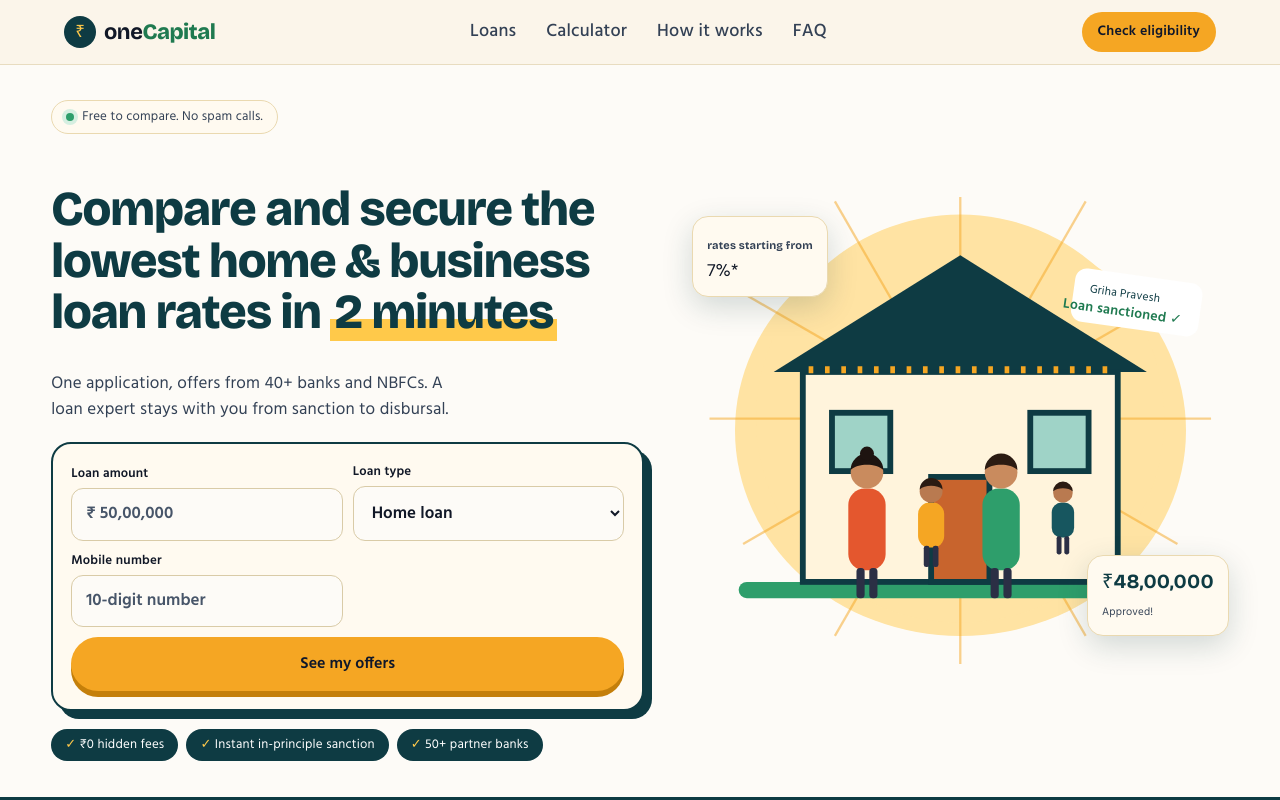
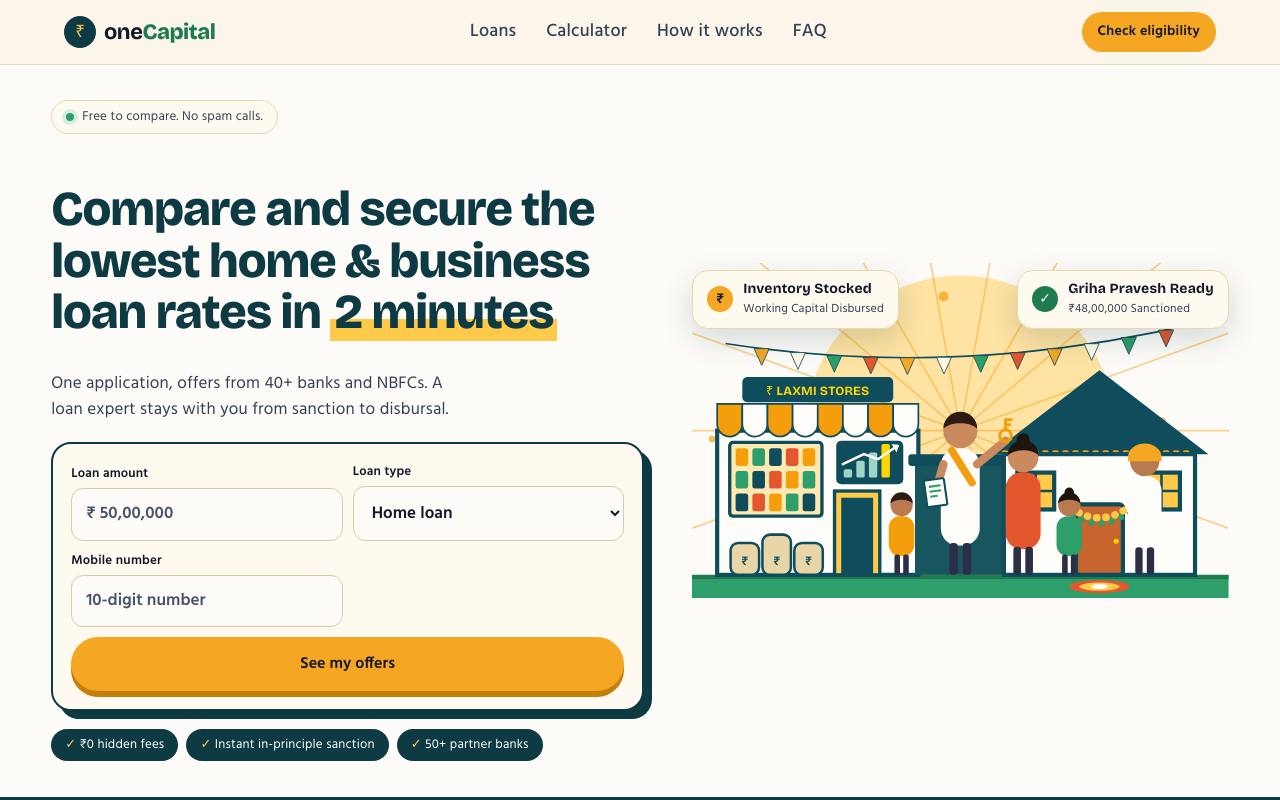
Before and after one commit to onecapitalfintech/onecapital, a React (Vite) app in the folder onecapital/: page / in a window 1280 px wide. Shown: the top 800 px of the page. Built offline with nearby package versions, Linux system fonts and the light colour scheme.

Commit message:
made changes

```diff
--- a/onecapital/src/App.jsx
+++ b/onecapital/src/App.jsx
@@ -20,24 +20,97 @@
   </g>
 );
 
-const FamilyHome = () => (
-  <svg viewBox="0 0 460 400" className="art" role="img" aria-label="Family standing outside their new home">
-    <circle cx="230" cy="190" r="175" fill="#FFE3A3" />
-    <g stroke="#F5A623" strokeWidth="2" opacity=".5">{[...Array(12)].map((_, i) => <line key={i} x1="230" y1="190" x2={230 + 215 * Math.cos((i * Math.PI) / 6)} y2={190 + 215 * Math.sin((i * Math.PI) / 6)} />)}</g>
-    <rect x="40" y="330" width="380" height="14" rx="7" fill="#2E9E6B" />
-    <path d="M70 150 L230 50 L390 150 Z" fill="#0E3B43" />
-    <rect x="95" y="150" width="270" height="180" fill="#FFF4DC" stroke="#0E3B43" strokeWidth="5" />
-    <rect x="120" y="185" width="50" height="50" fill="#9FD3C7" stroke="#0E3B43" strokeWidth="5" />
-    <rect x="290" y="185" width="50" height="50" fill="#9FD3C7" stroke="#0E3B43" strokeWidth="5" />
-    <rect x="205" y="240" width="50" height="90" fill="#C8642D" stroke="#0E3B43" strokeWidth="5" />
-    <path d="M100 148h260" stroke="#F5A623" strokeWidth="6" strokeDasharray="4 10" />
-    <Person x={150} y={250} cloth="#E4572E" head="bun" hair="#1E1410" />
-    <Person x={205} y={262} s={0.7} cloth="#F5A623" skin="#B97A50" h={55} />
-    <Person x={265} y={250} cloth="#2E9E6B" />
-    <Person x={318} y={262} s={0.6} cloth="#17565F" skin="#B97A50" h={50} />
-    <g transform="translate(330 60) rotate(8)"><rect width="110" height="46" rx="10" fill="#fff" /><text x="44" y="20" textAnchor="middle" fontSize="10" fill="#0E3B43">Griha Pravesh</text><text x="44" y="36" textAnchor="middle" fontSize="12" fontWeight="700" fill="#1F7A50">Loan sanctioned ✓</text></g>
-  </svg>
-);
+const HeroScene = () => {
+  const flags = ["#F5A623", "#FFF9E6", "#2E9E6B", "#E4572E"];
+  const bunting = [...Array(12)].map((_, i) => {
+    const t = (i + 1) / 13, u = 1 - t;
+    const x = u * u * 40 + 2 * u * t * 320 + t * t * 610;
+    const y = u * u * 96 + 2 * u * t * 140 + t * t * 70;
+    return <path key={i} d={`M${x - 9} ${y} h18 l-9 20z`} fill={flags[i % 4]} stroke="#0F4C5C" strokeWidth="1" />;
+  });
+  return (
+    <svg viewBox="0 0 640 400" className="art" role="img" aria-label="A shop and a family home side by side, with a proud family head holding house keys and loan papers">
+      {/* Festive backdrop: glowing sun + rays */}
+      <g>
+        <circle cx="320" cy="200" r="185" fill="#FFE3A3" />
+        <g stroke="#F59E0B" strokeWidth="2" opacity=".45">
+          {[...Array(18)].map((_, i) => <line key={i} x1="320" y1="200" x2={320 + 340 * Math.cos((i * Math.PI) / 9)} y2={200 + 340 * Math.sin((i * Math.PI) / 9)} />)}
+        </g>
+        {[[60, 60], [600, 40], [560, 190], [24, 210], [300, 40]].map(([x, y], i) => <circle key={i} cx={x} cy={y} r={i % 2 ? 4 : 6} fill="#F59E0B" opacity=".7" />)}
+      </g>
+
+      {/* Ground */}
+      <rect x="0" y="372" width="640" height="28" fill="#2E9E6B" />
+      <rect x="0" y="372" width="640" height="5" fill="#1F7A50" />
+
+      {/* LEFT: Vyapar - the store */}
+      <g id="shop">
+        <rect x="30" y="200" width="240" height="172" fill="#FFFDF9" stroke="#0F4C5C" strokeWidth="5" />
+        <rect x="60" y="136" width="180" height="30" rx="6" fill="#0F4C5C" />
+        <text x="150" y="157" textAnchor="middle" fontSize="15" fontWeight="700" fill="#FFD700" fontFamily="Bricolage Grotesque, sans-serif">₹ LAXMI STORES</text>
+        {[...Array(8)].map((_, i) => <path key={i} d={`M${30 + i * 30} 168 h30 v24 a15 15 0 0 1 -30 0z`} fill={i % 2 ? "#FFFDF9" : "#F59E0B"} stroke="#0F4C5C" strokeWidth="2" />)}
+        <rect x="45" y="214" width="110" height="88" rx="4" fill="#FFE9B3" stroke="#0F4C5C" strokeWidth="4" />
+        {[0, 1, 2].map((r) => [0, 1, 2, 3, 4].map((c) => <rect key={r + "-" + c} x={52 + c * 20} y={221 + r * 27} width="15" height="21" rx="3" fill={["#F59E0B", "#2E9E6B", "#0F4C5C", "#E4572E"][(r + c) % 4]} />))}
+        <rect x="170" y="272" width="54" height="100" fill="#FFC94A" stroke="#0F4C5C" strokeWidth="4" />
+        <rect x="178" y="280" width="38" height="92" fill="#0F4C5C" />
+        {/* growth chart panel */}
+        <rect x="172" y="212" width="80" height="52" rx="6" fill="#0F4C5C" />
+        {[10, 20, 30, 40].map((h, i) => <rect key={i} x={181 + i * 15} y={256 - h} width="10" height={h} rx="2" fill={i === 3 ? "#FFD700" : "#9FD3C7"} />)}
+        <path d="M180 240 L205 228 L222 234 L245 218" stroke="#FFFDF9" strokeWidth="3" fill="none" strokeLinecap="round" />
+        <path d="M238 216 l9 1 -3 9z" fill="#FFFDF9" />
+        {/* stocked sacks */}
+        {[46, 84, 122].map((x, i) => (
+          <g key={x}><rect x={x} y={334 - (i === 1 ? 10 : 0)} width="34" height={38 + (i === 1 ? 10 : 0)} rx="9" fill="#E8D5A8" stroke="#0F4C5C" strokeWidth="3" /><text x={x + 17} y={360} textAnchor="middle" fontSize="15" fontWeight="700" fill="#0F4C5C">₹</text></g>
+        ))}
+      </g>
+
+      {/* Connecting courtyard gate between shop and home */}
+      <g>
+        <rect x="266" y="236" width="104" height="136" fill="#17565F" />
+        <rect x="258" y="228" width="120" height="14" rx="4" fill="#0F4C5C" />
+      </g>
+
+      {/* RIGHT: Sapno ka Ghar - the family home */}
+      <g id="home">
+        <polygon points="356,228 486,128 616,228" fill="#0F4C5C" />
+        <path d="M372 226 H600" stroke="#F59E0B" strokeWidth="5" strokeDasharray="3 9" strokeLinecap="round" />
+        <rect x="372" y="228" width="228" height="144" fill="#FFFDF9" stroke="#0F4C5C" strokeWidth="5" />
+        {[388, 538].map((x) => <rect key={x} x={x} y="250" width="44" height="44" fill="#FFC94A" stroke="#0F4C5C" strokeWidth="5" />)}
+        <path d="M388 272 h44 M410 250 v44 M538 272 h44 M560 250 v44" stroke="#0F4C5C" strokeWidth="3" />
+        <rect x="458" y="288" width="56" height="84" rx="4" fill="#C8642D" stroke="#0F4C5C" strokeWidth="5" />
+        <circle cx="506" cy="332" r="3" fill="#FFD700" />
+        {/* toran: marigold garland over door */}
+        <path d="M452 292 Q486 316 520 292" fill="none" stroke="#2E9E6B" strokeWidth="7" strokeDasharray="7 5" transform="translate(0 6)" />
+        <path d="M452 292 Q486 316 520 292" fill="none" stroke="#FFC94A" strokeWidth="9" strokeLinecap="round" strokeDasharray="0.1 11" />
+        {/* rangoli */}
+        <ellipse cx="486" cy="386" rx="36" ry="8" fill="#E4572E" />
+        <ellipse cx="486" cy="386" rx="24" ry="5" fill="#FFC94A" />
+        <ellipse cx="486" cy="386" rx="10" ry="3" fill="#FFFDF9" />
+      </g>
+
+      {/* Festive bunting stretched across both */}
+      <path d="M40 96 Q320 140 610 70" fill="none" stroke="#0F4C5C" strokeWidth="2" />
+      {bunting}
+
+      {/* Family in front */}
+      <Person x={250} y={302} s={0.95} h={50} cloth="#F59E0B" skin="#B97A50" />
+      <Person x={395} y={250} s={1.3} h={70} cloth="#E4572E" head="bun" hair="#1E1410" />
+      <Person x={450} y={302} s={0.95} h={50} cloth="#2E9E6B" head="bun" hair="#1E1410" skin="#B97A50" />
+      <Person x={540} y={254} s={1.25} h={70} cloth="#FFFDF9" head="turban" skin="#B97A50" />
+      {/* Head of family, centre stage */}
+      <Person x={320} y={221} s={1.45} h={80} cloth="#FFFDF9" />
+      <path d="M310 224 L334 262" stroke="#F59E0B" strokeWidth="9" strokeLinecap="round" />
+      {/* raised arm with house keys */}
+      <path d="M340 240 L374 212" stroke="#C98B5E" strokeWidth="10" strokeLinecap="round" />
+      <g transform="translate(374 206)" fill="none" stroke="#F59E0B" strokeWidth="3.5" strokeLinecap="round">
+        <circle cx="0" cy="0" r="7" /><path d="M0 -7 v-12 M0 -19 h7 M0 -13 h5" />
+      </g>
+      {/* other arm with loan papers */}
+      <path d="M300 240 L292 268" stroke="#C98B5E" strokeWidth="10" strokeLinecap="round" />
+      <g transform="rotate(-8 290 270)"><rect x="278" y="258" width="24" height="32" rx="2" fill="#FFFDF9" stroke="#0F4C5C" strokeWidth="2.5" /><path d="M283 266h14M283 272h14M283 278h9" stroke="#2E9E6B" strokeWidth="2.5" /></g>
+    </svg>
+  );
+};
 
 const KiranaShop = () => (
   <svg viewBox="0 0 320 220" className="art art-sm" role="img" aria-label="Kirana shop owner managing stock">
@@ -138,9 +211,15 @@
           </ul>
         </div>
         <div className="hero-art">
-          <FamilyHome />
-          <div className="float f1"><b><small>rates starting from</small></b>7%*</div>
-          <div className="float f2"><b>₹48,00,000</b><small>Approved!</small></div>
+          <HeroScene />
+          <div className="float badge badge-biz">
+            <span className="tick gold" aria-hidden="true">₹</span>
+            <div><b>Inventory Stocked</b><small>Working Capital Disbursed</small></div>
+          </div>
+          <div className="float badge badge-home">
+            <span className="tick" aria-hidden="true">✓</span>
+            <div><b>Griha Pravesh Ready</b><small>₹48,00,000 Sanctioned</small></div>
+          </div>
         </div>
       </header>
 
--- a/onecapital/src/styles.css
+++ b/onecapital/src/styles.css
@@ -61,7 +61,6 @@
 .badges li { background: var(--teal); color: #fff; font-size: 13px; padding: 6px 14px; border-radius: 100px; }
 .badges li::before { content: "✓ "; color: var(--marigold); }
 .hero-art { position: relative; align-self: center; }
-.hero-art::before { content: ""; position: absolute; inset: 6% 8%; border-radius: 50%; background: #ffe3a3; z-index: 0; }
 .hero-art .art { position: relative; z-index: 1; }
 .float { z-index: 2; }
 .art { width: 100%; height: auto; display: block; }
@@ -69,8 +68,14 @@
 .float { position: absolute; background: var(--card); border-radius: 16px; padding: 10px 14px; box-shadow: 0 10px 30px rgba(14, 59, 67, 0.18); border: 1px solid #ead9b0; }
 .float b { display: block; font-family: "Bricolage Grotesque"; font-size: 20px; color: var(--teal); }
 .float small { font-size: 11px; color: var(--soft); }
-.f1 { top: 4%; left: 0; }
-.f2 { bottom: 6%; right: 0; }
+.badge { display: flex; align-items: center; gap: 10px; max-width: 46%; top: 2%; }
+.badge b { font-size: 14px; line-height: 1.2; color: var(--ink); }
+.badge small { display: block; font-size: 12px; color: var(--soft); margin-top: 2px; }
+.badge-biz { left: 0; }
+.badge-home { right: 0; }
+.tick { flex: none; width: 26px; height: 26px; border-radius: 50%; background: var(--green-d); color: #fff; display: grid; place-items: center; font-weight: 700; font-size: 14px; }
+.tick.gold { background: var(--saffron); color: #0f172a; }
+@media (max-width: 600px) { .badge { padding: 6px 8px; gap: 6px; } .badge b { font-size: 11px; } .badge small { font-size: 10.5px; } .tick { width: 20px; height: 20px; font-size: 11px; } }
 
 /* trust bar */
 .trust-bar { background: var(--teal); color: #fff; padding-block: 22px; }
```
